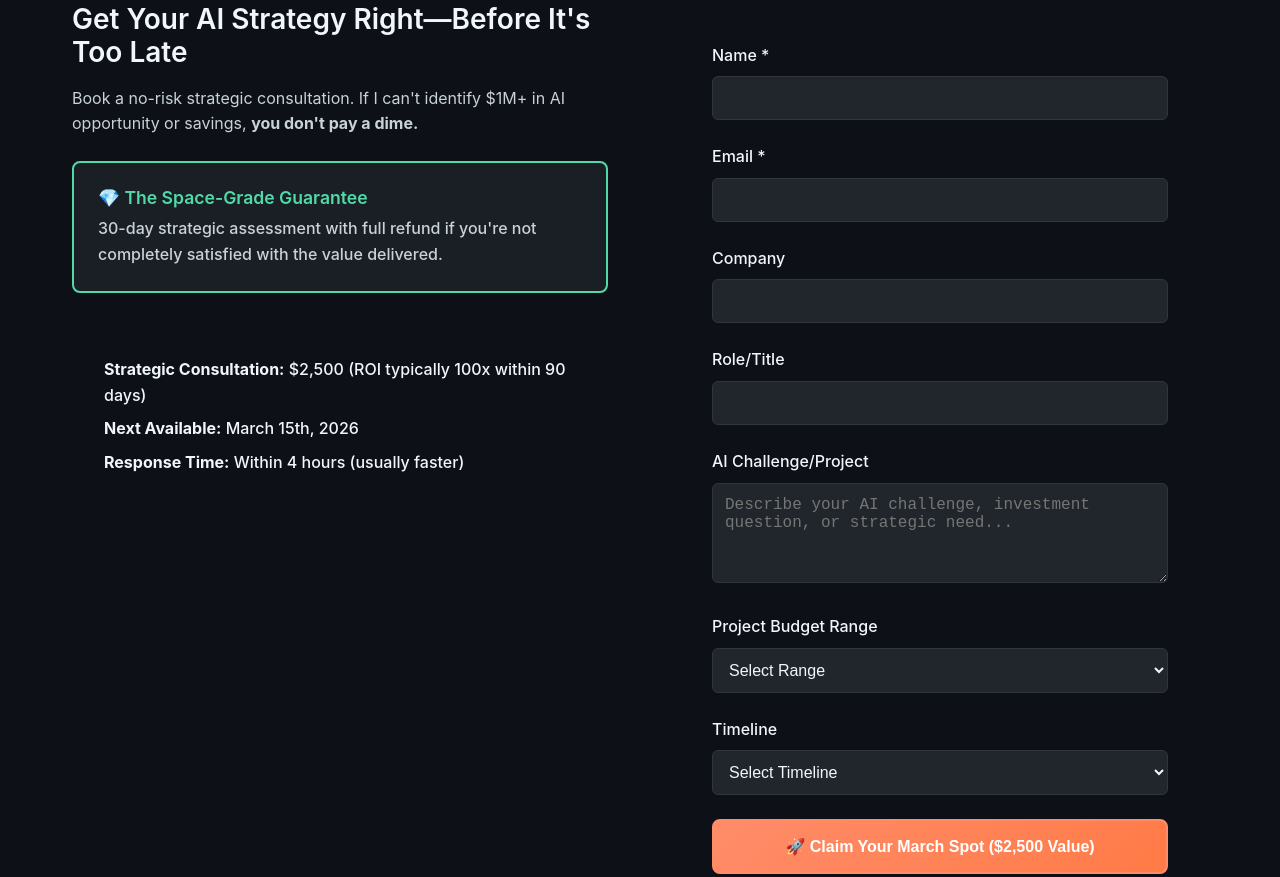
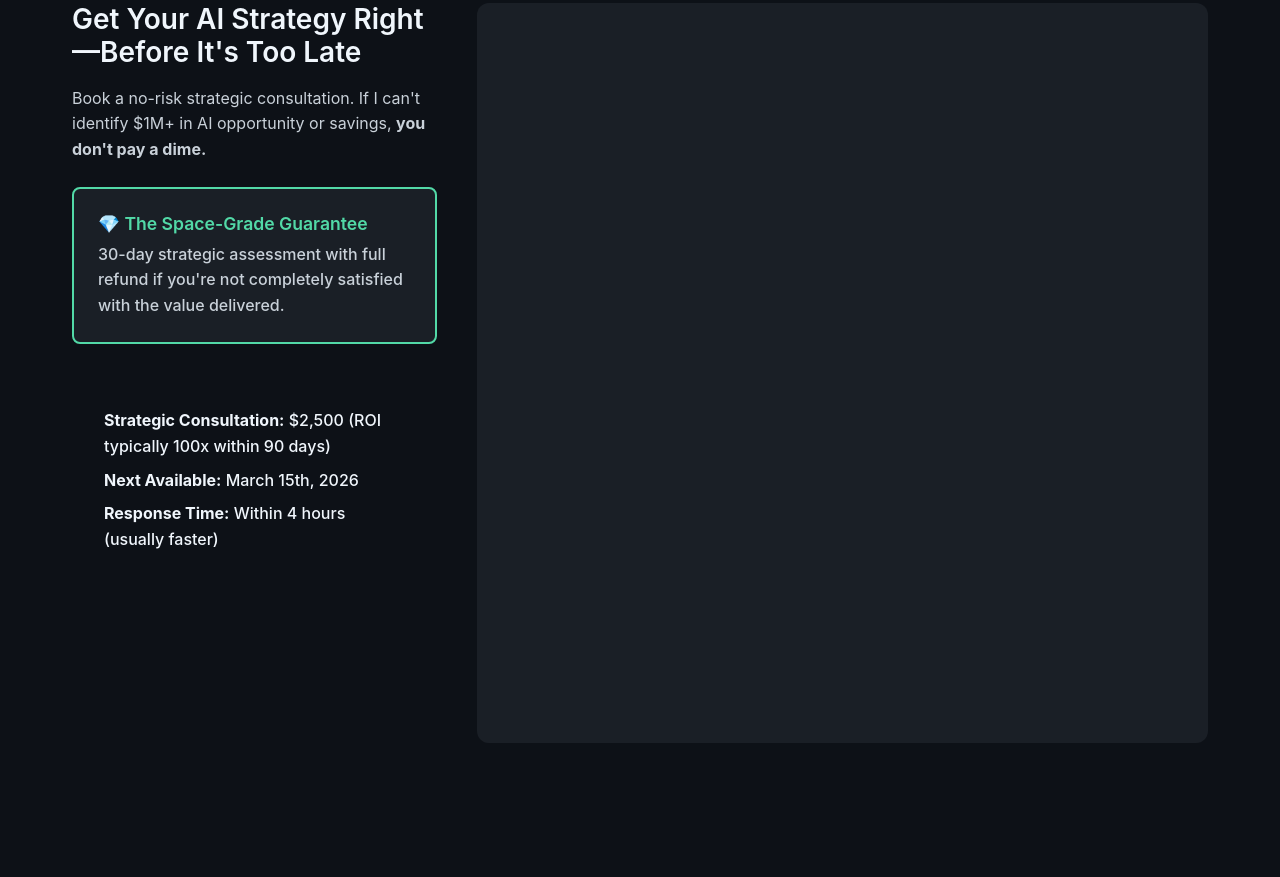
Before and after one commit to collinparan/aicollin, a plain HTML site: page index.html in a window 1280 px wide. Shown: the part 6478-7355 px from the top of the page. Drawn offline with Linux system fonts and the light colour scheme; a script that the page names is missing.

Commit message:
Integrate Calendly booking system - replace contact form with embedded widget and update all CTA buttons to link to calendly.com/collin-agent

```diff
--- a/index.html
+++ b/index.html
@@ -30,7 +30,7 @@
                 <a href="#about" class="nav-link">About</a>
                 <a href="#services" class="nav-link">Services</a>
                 <a href="#contact" class="nav-link">Contact</a>
-                <a href="#book-consultation" class="nav-cta">Book Consultation</a>
+                <a href="https://calendly.com/collin-agent" class="nav-cta" target="_blank">Book Consultation</a>
             </div>
         </div>
     </nav>
@@ -48,7 +48,7 @@
                     <span class="cred-item">✅ Zero-Failure Track Record</span>
                 </div>
                 <div class="hero-cta">
-                    <a href="#contact" class="btn btn-primary">🚀 Stop Failing, Start Winning ($2,500)</a>
+                    <a href="https://calendly.com/collin-agent" class="btn btn-primary" target="_blank">🚀 Stop Failing, Start Winning ($2,500)</a>
                     <a href="#about" class="btn btn-secondary">See Space-Grade Results</a>
                 </div>
             </div>
@@ -236,7 +236,7 @@
 
                     <p><strong>Let's build AI that actually works.</strong></p>
 
-                    <a href="#book-consultation" class="btn btn-primary">Schedule a Consultation</a>
+                    <a href="https://calendly.com/collin-agent" class="btn btn-primary" target="_blank">Schedule a Consultation</a>
                 </div>
                 <div class="about-image">
                     <img src="collin-profile.jpg" alt="Collin Paran - AI Engineer and Space Pioneer" class="profile-photo">
@@ -274,50 +274,11 @@
                         <p><strong>Response Time:</strong> Within 4 hours (usually faster)</p>
                     </div>
                 </div>
-                <div class="contact-form">
-                    <form id="consultation-form" action="#" method="POST">
-                        <div class="form-group">
-                            <label for="name">Name *</label>
-                            <input type="text" id="name" name="name" required>
-                        </div>
-                        <div class="form-group">
-                            <label for="email">Email *</label>
-                            <input type="email" id="email" name="email" required>
-                        </div>
-                        <div class="form-group">
-                            <label for="company">Company</label>
-                            <input type="text" id="company" name="company">
-                        </div>
-                        <div class="form-group">
-                            <label for="role">Role/Title</label>
-                            <input type="text" id="role" name="role">
-                        </div>
-                        <div class="form-group">
-                            <label for="project">AI Challenge/Project</label>
-                            <textarea id="project" name="project" rows="4" placeholder="Describe your AI challenge, investment question, or strategic need..."></textarea>
-                        </div>
-                        <div class="form-group">
-                            <label for="budget">Project Budget Range</label>
-                            <select id="budget" name="budget">
-                                <option value="">Select Range</option>
-                                <option value="consultation">Strategic Consultation ($2.5K)</option>
-                                <option value="advisory">Advisory Retainer ($25-50K)</option>
-                                <option value="project">Custom Project ($100-500K)</option>
-                                <option value="enterprise">Enterprise Engagement ($500K+)</option>
-                            </select>
-                        </div>
-                        <div class="form-group">
-                            <label for="timeline">Timeline</label>
-                            <select id="timeline" name="timeline">
-                                <option value="">Select Timeline</option>
-                                <option value="urgent">Urgent (Within 2 weeks)</option>
-                                <option value="month">Within a month</option>
-                                <option value="quarter">Next quarter</option>
-                                <option value="planning">Strategic planning</option>
-                            </select>
-                        </div>
-                        <button type="submit" class="btn btn-primary btn-full">🚀 Claim Your March Spot ($2,500 Value)</button>
-                    </form>
+                <div class="calendly-booking">
+                    <!-- Calendly inline widget begins -->
+                    <div class="calendly-inline-widget" data-url="https://calendly.com/collin-agent" style="min-width:320px;height:700px;"></div>
+                    <script type="text/javascript" src="https://assets.calendly.com/assets/external/widget.js" async></script>
+                    <!-- Calendly inline widget ends -->
                 </div>
             </div>
         </div>
@@ -329,7 +290,7 @@
             <div class="cta-content">
                 <h2>Ready to Build AI That Actually Works?</h2>
                 <p>Join Fortune 500 CTOs and family office principals who trust space-grade AI expertise for their most critical initiatives.</p>
-                <a href="#contact" class="btn btn-primary btn-large">Book Your Strategic Consultation</a>
+                <a href="https://calendly.com/collin-agent" class="btn btn-primary btn-large" target="_blank">Book Your Strategic Consultation</a>
                 <p class="cta-note">$2,500/hour investment • 24-hour response • Global availability</p>
             </div>
         </div>
--- a/styles.css
+++ b/styles.css
@@ -889,3 +889,36 @@ section {
         padding: 1.5rem;
     }
 }
+
+/* Calendly Integration Styles */
+.calendly-booking {
+    width: 100%;
+    background: var(--bg-card);
+    padding: 20px;
+    border-radius: 12px;
+    border: 1px solid var(--border-color);
+}
+
+.calendly-inline-widget {
+    border-radius: 8px;
+    overflow: hidden;
+}
+
+/* Contact Section Layout Update for Calendly */
+.contact-content {
+    display: grid;
+    grid-template-columns: 1fr 2fr;
+    gap: 40px;
+    align-items: flex-start;
+}
+
+@media (max-width: 768px) {
+    .contact-content {
+        grid-template-columns: 1fr;
+        gap: 30px;
+    }
+
+    .calendly-inline-widget {
+        height: 600px !important;
+    }
+}
```
